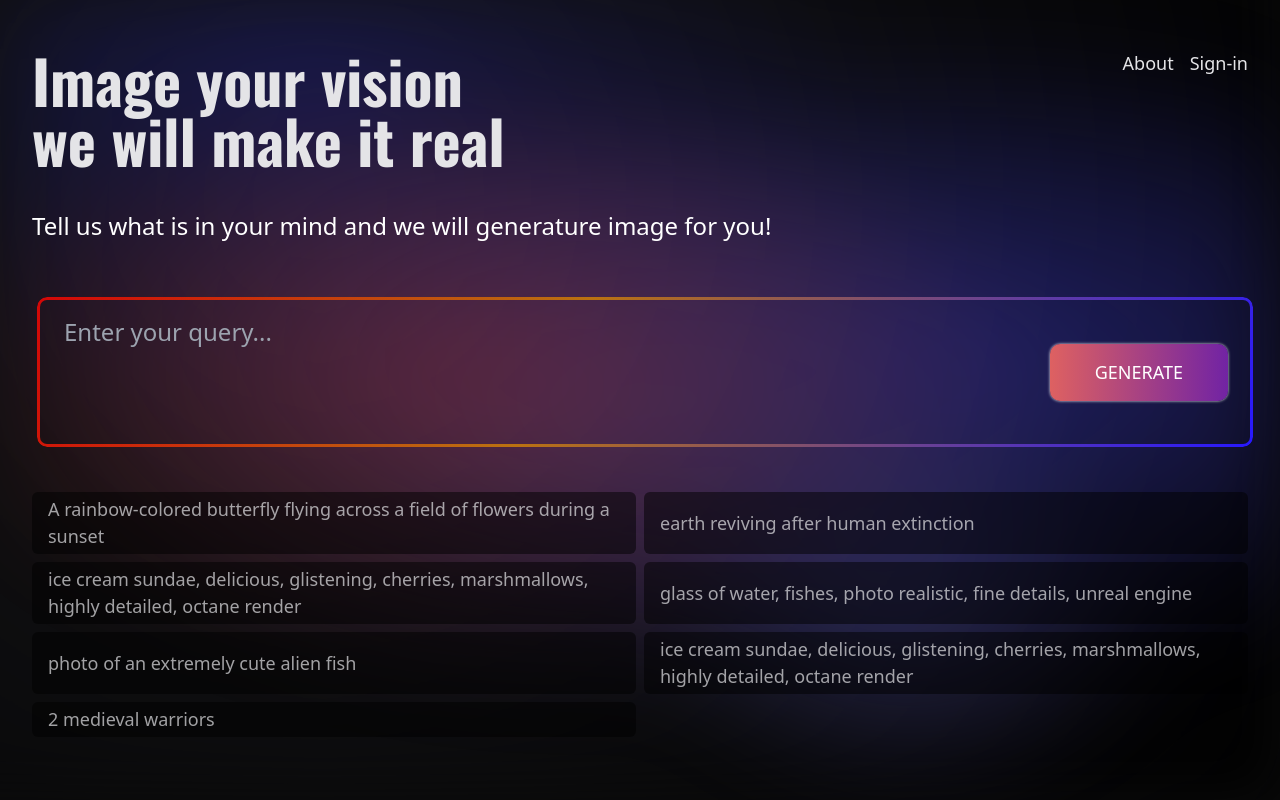
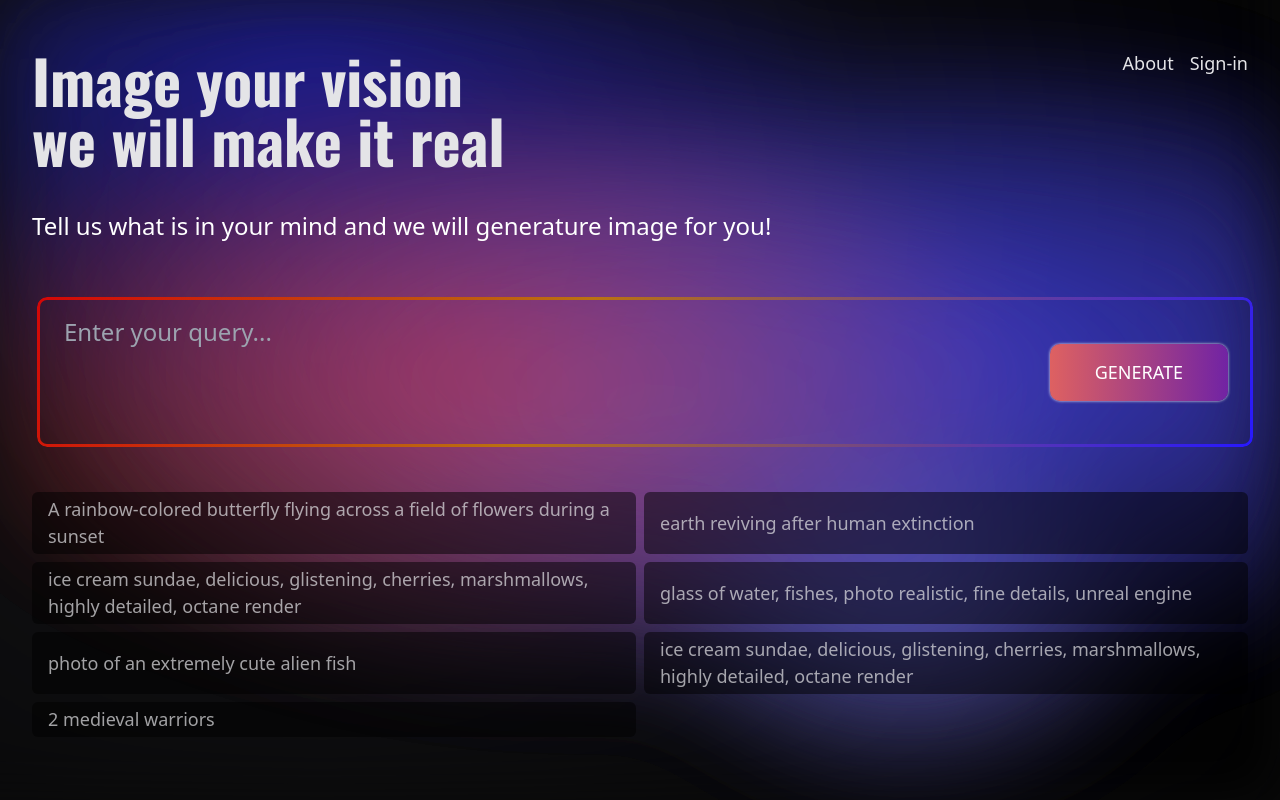
Before and after one commit to halilibrahimcelik/generateImage, a Next.js app: page / in a window 1280 px wide. Shown: the top 800 px of the page. Built offline with nearby package versions, Linux system fonts and the light colour scheme.

Commit message:
feat:overlay added to all pages

```diff
--- a/src/components/wrapper/index.tsx
+++ b/src/components/wrapper/index.tsx
@@ -15,6 +15,7 @@
       }`}
     >
       {children}
+      <div className="overlay" />
     </Element>
   );
 }
--- a/src/containers/homePage/index.tsx
+++ b/src/containers/homePage/index.tsx
@@ -35,7 +35,6 @@
         <PredictedImage />
       )}
       <ExampleImages />
-      <div className="overlay" />
 
       <ToastContainer
         position="top-right"
```
